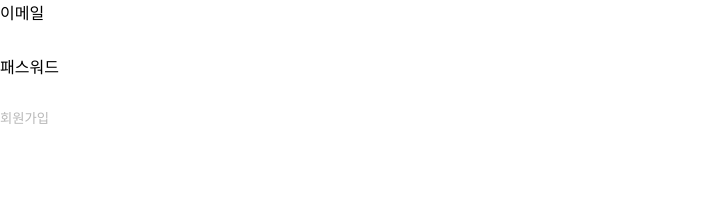
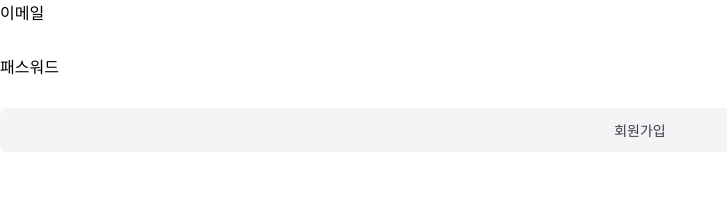
Before and after one commit to Woogie-94/wanted-pre-onboarding-frontend, a React (Create React App) app: page /signup in a window 1280 px wide. Shown: the top 202 px of the page, without its empty margins (0-727 px from the left). Built offline with nearby package versions, Linux system fonts and the light colour scheme.

Commit message:
style: 스타일 추가 & type, size 추가

```diff
--- a/src/components/common/Button.tsx
+++ b/src/components/common/Button.tsx
@@ -1,17 +1,114 @@
 import { ButtonHTMLAttributes } from "react";
+import { keyframes, styled } from "styled-components";
 
-interface Props extends ButtonHTMLAttributes<HTMLButtonElement> {
+type Type = "filled" | "text";
+type Size = "large" | "medium";
+type ButtonHtmlAttributes = ButtonHTMLAttributes<HTMLButtonElement>;
+interface Props extends Omit<ButtonHtmlAttributes, "type"> {
+  type: Type;
+  size: Size;
   label: string;
+  fitContent?: boolean;
   testId: string;
   loading?: boolean;
 }
 
-const Button = ({ label, testId, loading, disabled = false, onClick, ...defaultProps }: Props) => {
+const Button = ({
+  type,
+  size,
+  label,
+  fitContent = false,
+  testId,
+  loading,
+  disabled = false,
+  onClick,
+  ...defaultProps
+}: Props) => {
   return (
-    <button disabled={disabled || loading} onClick={onClick} data-testid={testId} {...defaultProps}>
-      {loading ? <p>loading</p> : label}
-    </button>
+    <BaseButton
+      $type={type}
+      $size={size}
+      $fitContent={fitContent}
+      disabled={disabled}
+      onClick={onClick}
+      data-testid={testId}
+      {...defaultProps}
+    >
+      {loading && (
+        <LoadingSpinner>
+          <div />
+          <div />
+          <div />
+        </LoadingSpinner>
+      )}
+      <Label $isVisible={!loading}>{label}</Label>
+    </BaseButton>
   );
 };
 
 export default Button;
+
+const BaseButton = styled.button<{ $type: Type; $size: Size; disabled?: boolean; $fitContent: boolean }>`
+  display: flex;
+  justify-content: center;
+  align-items: center;
+  width: ${({ $fitContent }) => ($fitContent ? "fit-content" : "100%")};
+  padding: ${({ $size }) => ($size === "large" ? "16px" : "12px")};
+  font-size: 14px;
+  color: ${({ $type }) => ($type === "filled" ? "#fff" : "#3b3c42")};
+  background-color: ${({ $type }) => ($type === "filled" ? "#5a41f5" : "transparent")};
+  border-radius: 8px;
+
+  &:disabled {
+    color: #3b3c42;
+    background-color: #f4f4f7;
+  }
+
+  &:hover {
+    &:not(:disabled) {
+      background-color: ${({ $type }) => ($type === "filled" ? "#5d48e7" : "transparent")};
+    }
+  }
+
+  &:active {
+    &:not(:disabled) {
+      background-color: ${({ $type }) => ($type === "filled" ? "#5d48e7" : "transparent")};
+    }
+  }
+`;
+
+const Label = styled.p<{ $isVisible: boolean }>`
+  opacity: ${({ $isVisible }) => ($isVisible ? "1" : "0")};
+`;
+
+const spinAnimation = keyframes`
+  0% {
+    transform: translate(-50%, -50%) rotate(0deg);
+  }
+  100% {
+    transform: translate(-50%, -50%) rotate(360deg);
+  }`;
+
+const LoadingSpinner = styled.div<{ color?: string }>`
+  position: absolute;
+
+  & > div {
+    position: absolute;
+    width: 16px;
+    height: 16px;
+    border: 2px solid transparent;
+    border-radius: 50%;
+    animation: ${spinAnimation} 0.8s cubic-bezier(0.5, 0, 0.5, 1) infinite;
+    border-color: #fff transparent transparent transparent;
+
+    &:nth-child(1) {
+      animation-delay: -0.3s;
+    }
+    &:nth-child(2) {
+      animation-delay: -0.2s;
+    }
+    &:nth-child(3) {
+      animation-delay: -0.1s;
+    }
+  }
+`;
```
